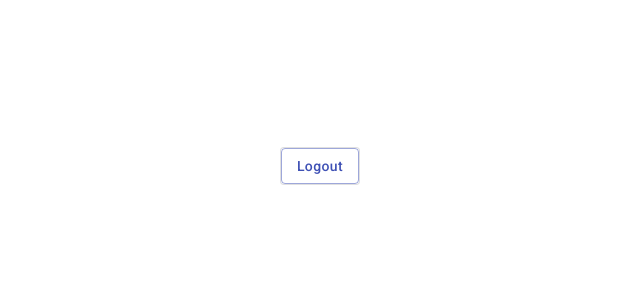
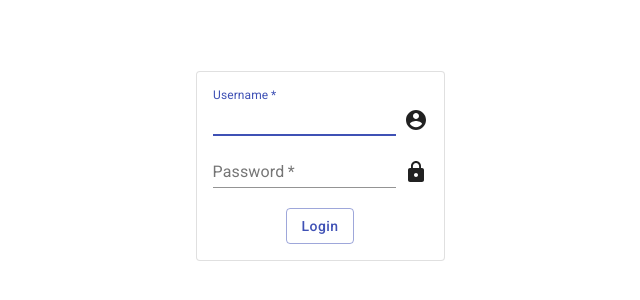
Before and after one commit to eustatos/github-profiles, a React app: page / in a window 1280 px wide. Shown: the part 234-534 px from the top of the page, without its empty margins (320-960 px from the left). Built offline with nearby package versions, Linux system fonts and the light colour scheme.

Commit message:
add router

```diff
--- a/package.json
+++ b/package.json
@@ -23,6 +23,7 @@
     "@babel/plugin-transform-runtime": "^7.14.3",
     "@babel/preset-env": "^7.14.4",
     "@babel/preset-react": "^7.13.13",
+    "babel-eslint": "^10.1.0",
     "babel-loader": "^8.2.2",
     "cross-env": "^7.0.3",
     "css-loader": "^5.2.6",
--- a/src/components/app/app.jsx
+++ b/src/components/app/app.jsx
@@ -1,5 +1,6 @@
 import React from 'react';
 import { connect } from 'react-redux';
+import { Switch, Route } from 'react-router-dom';
 
 import Login from '../../pages/Login';
 import Logout from '../../pages/Logout';
@@ -8,7 +9,15 @@ import { someAction } from '../../actions/app';
 function App() {
     return (
         <div className="app">
-            <Logout />
+            <Switch>
+                <Route exact path="/"><Login /></Route>
+            </Switch>
+            <Switch>
+                <Route exact path="/login"><Login /></Route>
+            </Switch>
+            <Switch>
+                <Route exact path="/logout"><Logout /></Route>
+            </Switch>
         </div>
     );
 }
--- /dev/null
+++ b/src/constants/login.js
@@ -0,0 +1,3 @@
+export const USERNAME = 'admin';
+export const PASSWORD = '123';
+export const HELPER_TEXT = 'Incorrect username or password';
--- a/src/index.js
+++ b/src/index.js
@@ -2,16 +2,13 @@
 import React from 'react';
 import ReactDOM from 'react-dom';
 import { BrowserRouter } from 'react-router-dom';
-import { createBrowserHistory } from 'history';
 import { Provider } from 'react-redux';
 
 import App from './components/app';
 import store from './store';
 
-const history = createBrowserHistory();
-
 ReactDOM.render(
-    <BrowserRouter history={history}>
+    <BrowserRouter>
         <Provider store={store}>
             <App />
         </Provider>
--- a/src/pages/Login/Login.jsx
+++ b/src/pages/Login/Login.jsx
@@ -1,4 +1,5 @@
 import React from 'react';
+import { Redirect } from 'react-router-dom';
 
 import Button from '@material-ui/core/Button';
 import Grid from '@material-ui/core/Grid';
@@ -6,8 +7,9 @@ import Paper from '@material-ui/core/Paper';
 import TextField from '@material-ui/core/TextField';
 import AccountCircle from '@material-ui/icons/AccountCircle';
 import Lock from '@material-ui/icons/Lock';
+import { withStyles } from '@material-ui/core/styles';
 
-import { withStyles } from '@material-ui/core/styles';
+import { HELPER_TEXT, PASSWORD, USERNAME } from '../../constants/login';
 
 const styles = theme => ({
     margin: {
@@ -15,9 +17,57 @@ const styles = theme => ({
     }
 });
 
+const initState = {
+    error: false,
+    helperText: '',
+    password: '',
+    redirect: false,
+    username: ''
+};
+
 class Login extends React.PureComponent {
+    constructor() {
+        super();
+        this.state = initState;
+    }
+
+    handleOnClickButton = () => {
+        const { password, username } = this.state;
+
+        if (username === USERNAME && password === PASSWORD) {
+            this.setState({ redirect: true });
+            return;
+        }
+        this.setState({
+            ...initState,
+            error: true,
+            helperText: HELPER_TEXT
+        });
+    }
+
+    handleOnChangeField = (e, field) => {
+        console.log(field, 'e.target.value', e.target.value);
+
+        this.setState({
+            error: false,
+            helperText: '',
+            [field]: e.target.value
+        });
+    }
+
     render() {
         const { classes } = this.props;
+        const {
+            error,
+            helperText,
+            password,
+            username,
+            redirect
+        } = this.state;
+
+        if (redirect) {
+            return <Redirect to={{ pathname: '/logout' }} />;
+        }
 
         return (
             <Paper
@@ -28,12 +78,15 @@ class Login extends React.PureComponent {
                     <Grid container spacing={1} alignItems="flex-end">
                         <Grid item>
                             <TextField
+                                error={error}
                                 id="username"
                                 label="Username"
                                 type="email"
                                 autoFocus
+                                onChange={e => this.handleOnChangeField(e, 'username')}
                                 required
                                 style={{ width: '100%' }}
+                                value={username}
                             />
                         </Grid>
                         <Grid item>
@@ -43,11 +96,15 @@ class Login extends React.PureComponent {
                     <Grid container spacing={1} alignItems="flex-end">
                         <Grid item>
                             <TextField
+                                error={error}
+                                helperText={helperText}
                                 id="password"
                                 label="Password"
                                 type="password"
+                                onChange={e => this.handleOnChangeField(e, 'password')}
                                 required
                                 style={{ width: '100%' }}
+                                value={password}
                             />
                         </Grid>
                         <Grid item>
@@ -59,6 +116,7 @@ class Login extends React.PureComponent {
                             variant="outlined"
                             color="primary"
                             style={{ textTransform: 'none' }}
+                            onClick={this.handleOnClickButton}
                         >
                             Login
                         </Button>
--- a/src/pages/Logout/Logout.jsx
+++ b/src/pages/Logout/Logout.jsx
@@ -1,10 +1,25 @@
 import React from 'react';
+import { Redirect } from 'react-router-dom';
 
 import Button from '@material-ui/core/Button';
 import Paper from '@material-ui/core/Paper';
 
 class Logout extends React.PureComponent {
+    constructor() {
+        super();
+        this.state = {
+            redirect: false
+        };
+    }
+
+    handleOnClickButton = () => this.setState({ redirect: true });
+
     render() {
+        const { redirect } = this.state;
+        if (redirect) {
+            return <Redirect to={{ pathname: '/login' }} />;
+        }
+
         return (
             <Paper
                 style={{ margin: 'auto' }}
@@ -14,6 +29,7 @@ class Logout extends React.PureComponent {
                     variant="outlined"
                     color="primary"
                     style={{ textTransform: 'none' }}
+                    onClick={this.handleOnClickButton}
                 >
                     Logout
                 </Button>
--- a/webpack.config.js
+++ b/webpack.config.js
@@ -21,6 +21,7 @@ module.exports = {
     devServer: {
         contentBase: path.join(__dirname, 'public'),
         compress: true,
+        historyApiFallback: true,
         hot: true,
         inline: true,
         port: 8088,
```
Also changed, not shown: .eslintrc.json, 1 other file (tests, documents, lock files or other folders).
